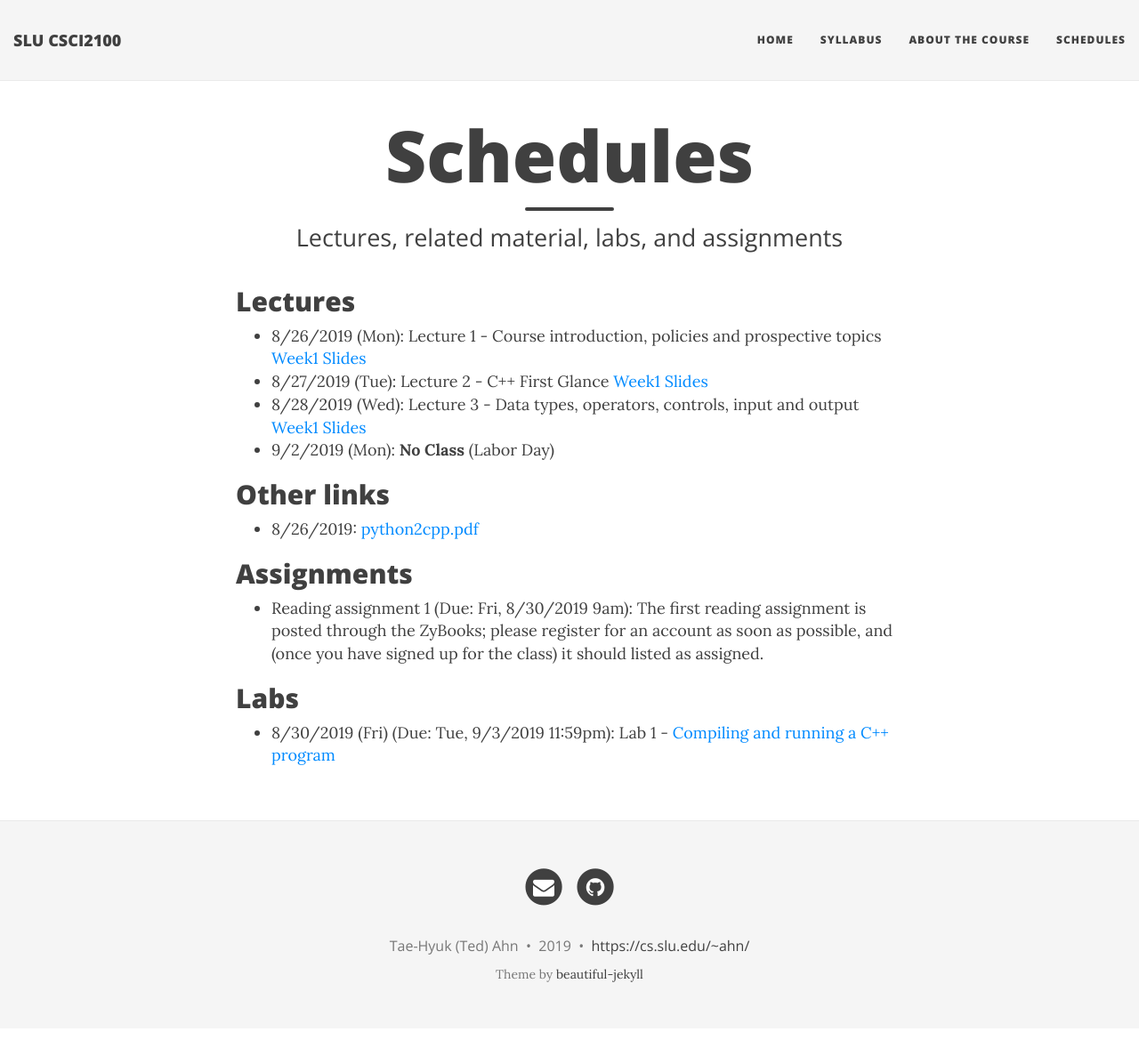
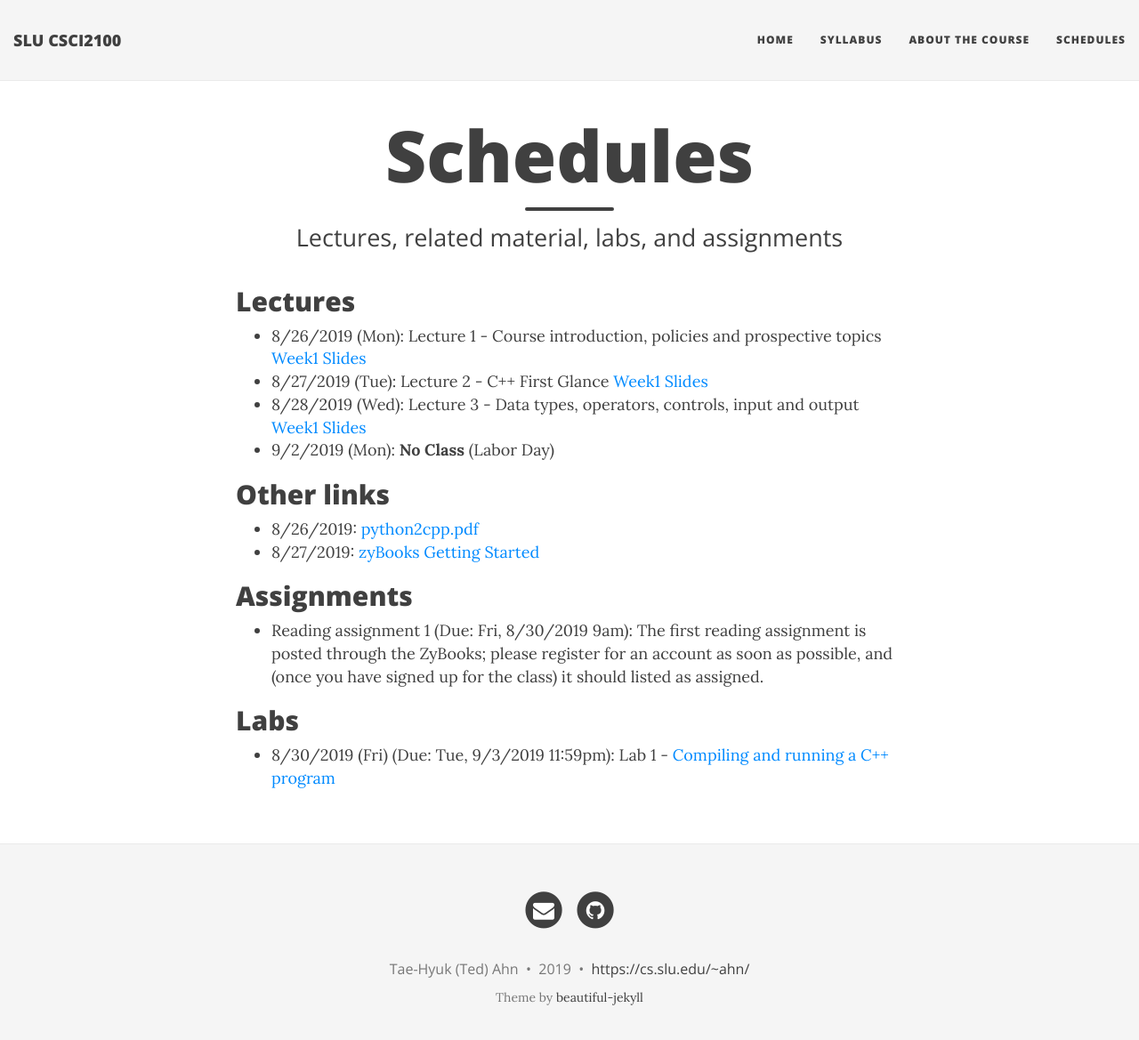
Before and after one commit to BioHPC/CSCI2100F19, a Jekyll site: the page built from docs/schedules.md, in a window 1280 px wide and 1182 px high. Shown: the top 1169 px of the window at 89% size. Built offline with Jekyll 4.4.1, drawn with Linux system fonts in a browser that asks for light colours; nearby versions of some CDN libraries.

Commit message:
Update schedules.md

```diff
--- a/docs/schedules.md
+++ b/docs/schedules.md
@@ -12,7 +12,8 @@ subtitle: Lectures, related material, labs, and assignments
 
 ## Other links
 
- * 8/26/2019: [python2cpp.pdf][0]
+ * 8/26/2019: [python2cpp.pdf][O1]
+ * 8/27/2019: [zyBooks Getting Started][O2]
 
 ## Assignments
 
@@ -22,7 +23,9 @@ subtitle: Lectures, related material, labs, and assignments
 
  * 8/30/2019 (Fri) (Due: Tue, 9/3/2019 11:59pm): Lab 1 - [Compiling and running a C++ program][L1]
 
-[0]:{{site.url}}/lectures/python2cpp.pdf
 [1]:{{site.url}}/lectures/csci2100_week1.pdf
 
 [L1]:{{site.url}}/labs/lab1.html
+
+[O1]:{{site.url}}/lectures/python2cpp.pdf
+[O2]:https://zybooks.zendesk.com/hc/en-us/articles/360008562913-Students-Getting-started
```
